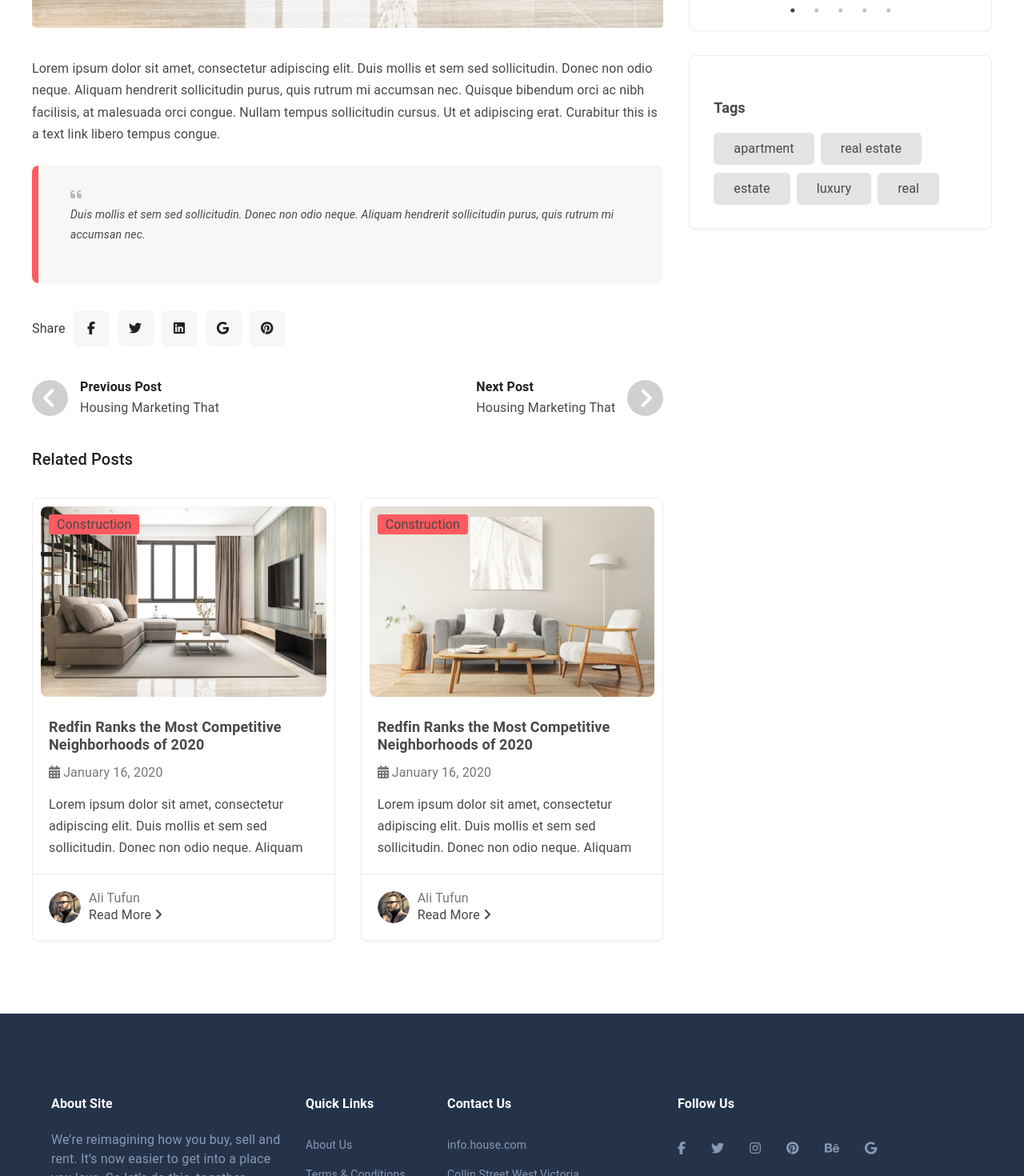
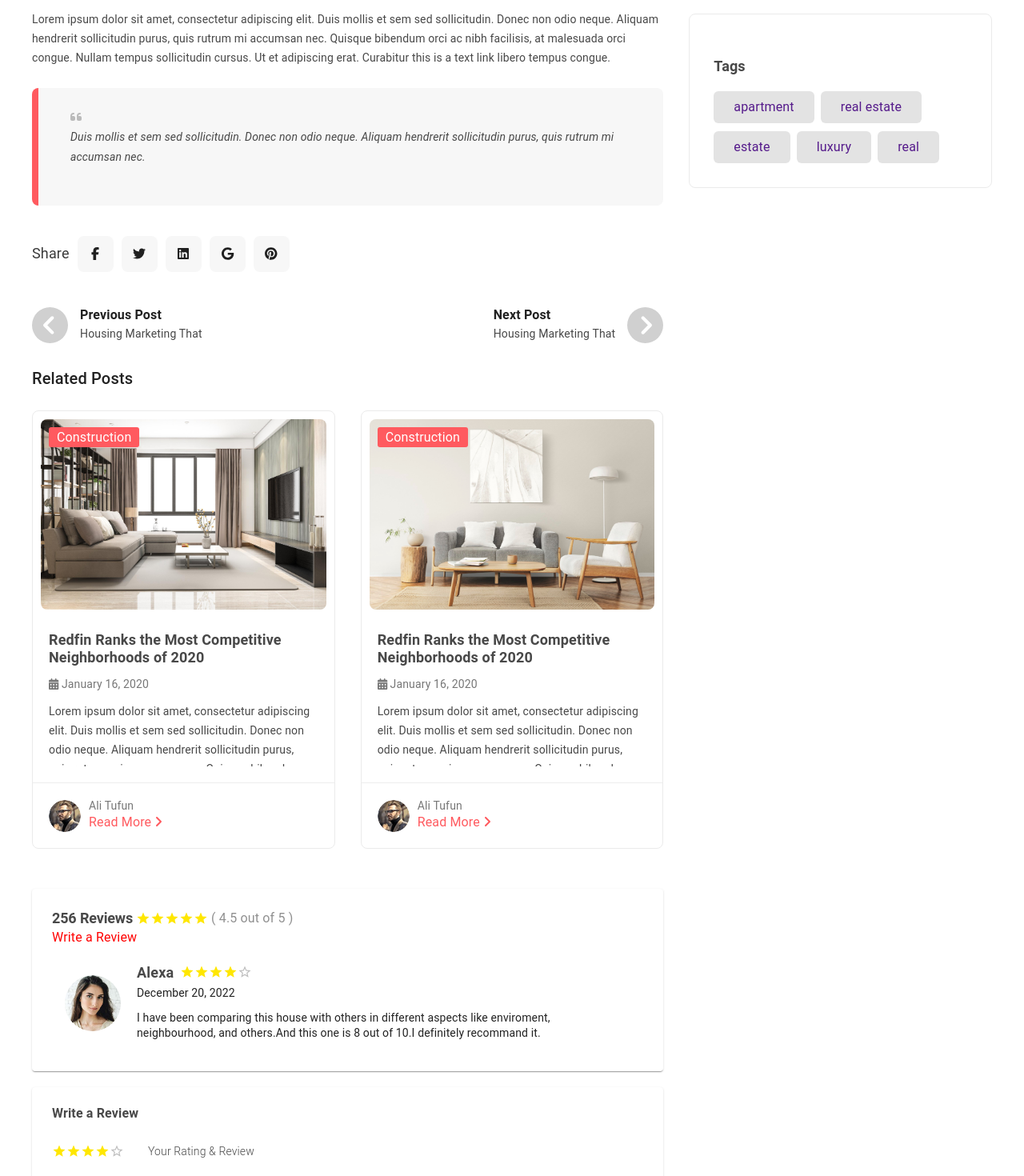
Before and after one commit to zakumialexes/real-estate, a React (Create React App) app: page /blog-single in a window 1280 px wide. Shown: the part 1320-2790 px from the top of the page at 80% size. Built offline with nearby package versions, Linux system fonts and the light colour scheme; data requests are answered from the project's data file; the HTML template or start-up script is replaced by a standard one.

Commit message:
ADD:Comment Section

```diff
--- a/src/App.js
+++ b/src/App.js
@@ -2,12 +2,34 @@ import "./App.css"
 import { RouterProvider } from "react-router-dom"
 import router from "./router/route"
 import { Layout } from "./layout/layout"
+import { createTheme, ThemeProvider, useTheme } from "@mui/material"
 
+const theme = createTheme({
+    components: {
+        MuiRating: {
+            defaultProps: { style: { color: "#FFE700", fontSize: "18px" } },
+        },
+    },
+    typography: {
+        allVariants: { lineHeight: "1rem" },
+    },
+    palette: {
+        text: {
+            main: "#484848",
+        },
+        reviewSubmitButton: {
+            main: "#ff5a5f",
+            contrastText: "#fff",
+        },
+    },
+})
 function App() {
     return (
-        <Layout>
-            <RouterProvider router={router} />
-        </Layout>
+        <ThemeProvider theme={theme}>
+            <Layout>
+                <RouterProvider router={router} />
+            </Layout>
+        </ThemeProvider>
     )
 }
 
--- a/src/layout/navbar/navbar.module.scss
+++ b/src/layout/navbar/navbar.module.scss
@@ -1,10 +1,10 @@
-a {
-  color: #484848 !important;
-}
-p,
-svg {
-  font-size: 16px !important;
-}
+// a {
+//   color: #484848 !important;
+// }
+// p,
+// svg {
+//   font-size: 16px !important;
+// }
 .divider {
     height: 35px;
     width: 1px;
--- a/src/pages/blog-single/blog-single.jsx
+++ b/src/pages/blog-single/blog-single.jsx
@@ -1,33 +1,34 @@
-import React, {useEffect, useState} from 'react';
-import BlogLayout from "../blog-list/blog-layout/blog-layout";
+import React, { useEffect, useState } from "react"
+import BlogLayout from "../blog-list/blog-layout/blog-layout"
 import style from "./blog-single.module.scss"
-import {FontAwesomeIcon} from "@fortawesome/react-fontawesome";
+import { FontAwesomeIcon } from "@fortawesome/react-fontawesome"
 import {
     faCalendarDays,
     faChevronCircleLeft,
     faChevronCircleRight,
-    faQuoteLeft
-} from "@fortawesome/free-solid-svg-icons";
-import {faComment, faEye} from "@fortawesome/free-regular-svg-icons";
-import {faFacebookF, faGoogle, faLinkedin, faPinterest, faTwitter} from "@fortawesome/free-brands-svg-icons";
-import RelatedBlogCard from "./related-post-card/related-blog-card";
-import {Grid, Typography} from "@mui/material";
+    faQuoteLeft,
+} from "@fortawesome/free-solid-svg-icons"
+import { faComment, faEye } from "@fortawesome/free-regular-svg-icons"
+import { faFacebookF, faGoogle, faLinkedin, faPinterest, faTwitter } from "@fortawesome/free-brands-svg-icons"
+import RelatedBlogCard from "./related-post-card/related-blog-card"
+import { Grid, Typography } from "@mui/material"
+import CommentSection from "./comment-section/comment-section"
 
 function BlogSingle() {
-    const [blog, setBlog] = useState();
+    const [blog, setBlog] = useState()
     const [relatedBlogs, setRelatedBlogs] = useState([])
 
     async function fetchBlogs() {
         const [fetchedBlog, fetchedRelatedBlog] = await Promise.all([
-            fetch("http://localhost:3500/blog-list/1").then(response => response.json()),
-            fetch("http://localhost:3500/blog-list?_limit=2").then(response => response.json())
+            fetch("http://localhost:3500/blog-list/1").then((response) => response.json()),
+            fetch("http://localhost:3500/blog-list?_limit=2").then((response) => response.json()),
         ])
         setBlog(fetchedBlog)
         setRelatedBlogs(fetchedRelatedBlog)
     }
 
     useEffect(() => {
-        fetchBlogs();
+        fetchBlogs()
     }, [])
 
     return (
@@ -35,53 +36,65 @@ function BlogSingle() {
             <div className={style.blogSingleContent}>
                 <div className={style.tagContainer}>
                     {blog?.tags.map((tag, i) => (
-                        <a href="#" className={style.tag} key={i}>{tag}</a>
+                        <a href="#" className={style.tag} key={i}>
+                            {tag}
+                        </a>
                     ))}
                 </div>
                 <h3 className={style.blogTitle}>{blog?.title}</h3>
                 <div className={style.blogInfo}>
-                    <img src={blog?.creator.photo} alt=""/>
+                    <img src={blog?.creator.photo} alt="" />
                     <p>{blog?.creator.name}</p>
-                    <p><FontAwesomeIcon icon={faCalendarDays}/> {blog?.createdDate}</p>
-                    <p><FontAwesomeIcon icon={faEye}/> 123</p>
-                    <p><FontAwesomeIcon icon={faComment}/> 123</p>
+                    <p>
+                        <FontAwesomeIcon icon={faCalendarDays} /> {blog?.createdDate}
+                    </p>
+                    <p>
+                        <FontAwesomeIcon icon={faEye} /> 123
+                    </p>
+                    <p>
+                        <FontAwesomeIcon icon={faComment} /> 123
+                    </p>
                 </div>
                 <div className={style.imgContainer}>
-                    <img src={blog?.photo} alt=""/>
+                    <img src={blog?.photo} alt="" />
                 </div>
                 <div className={style.description}>
                     <p>{blog?.description}</p>
                 </div>
                 <div className={style.quoteContainer}>
                     <div className={style.blockQuote}>
-                        <span className={style.quoteIcon}><FontAwesomeIcon icon={faQuoteLeft}/></span><br/>
-                        <em className={style.quoteText}>Duis mollis et sem sed sollicitudin. Donec non odio
-                            neque. Aliquam hendrerit sollicitudin purus, quis
-                            rutrum mi accumsan nec.</em>
+                        <span className={style.quoteIcon}>
+                            <FontAwesomeIcon icon={faQuoteLeft} />
+                        </span>
+                        <br />
+                        <em className={style.quoteText}>
+                            Duis mollis et sem sed sollicitudin. Donec non odio neque. Aliquam hendrerit sollicitudin
+                            purus, quis rutrum mi accumsan nec.
+                        </em>
                     </div>
                 </div>
                 <div className={style.socials}>
                     <p>Share</p>
                     <div className={style.socialIcon}>
-                        <FontAwesomeIcon icon={faFacebookF}/>
+                        <FontAwesomeIcon icon={faFacebookF} />
                     </div>
                     <div className={style.socialIcon}>
-                        <FontAwesomeIcon icon={faTwitter}/>
+                        <FontAwesomeIcon icon={faTwitter} />
                     </div>
                     <div className={style.socialIcon}>
-                        <FontAwesomeIcon icon={faLinkedin}/>
+                        <FontAwesomeIcon icon={faLinkedin} />
                     </div>
                     <div className={style.socialIcon}>
-                        <FontAwesomeIcon icon={faGoogle}/>
+                        <FontAwesomeIcon icon={faGoogle} />
                     </div>
                     <div className={style.socialIcon}>
-                        <FontAwesomeIcon icon={faPinterest}/>
+                        <FontAwesomeIcon icon={faPinterest} />
                     </div>
                 </div>
                 <div className={style.blogPaginate}>
                     <div className={style.prevPage}>
                         <a href="#">
-                            <FontAwesomeIcon icon={faChevronCircleLeft}/>
+                            <FontAwesomeIcon icon={faChevronCircleLeft} />
                         </a>
                         <div className={style.blogPaginateContent}>
                             <h5>Previous Post</h5>
@@ -94,7 +107,7 @@ function BlogSingle() {
                             <p>Housing Marketing That</p>
                         </div>
                         <a href="#">
-                            <FontAwesomeIcon icon={faChevronCircleRight}/>
+                            <FontAwesomeIcon icon={faChevronCircleRight} />
                         </a>
                     </div>
                 </div>
@@ -104,13 +117,14 @@ function BlogSingle() {
                     </Grid>
                     {relatedBlogs.map((relatedBlog, i) => (
                         <Grid item key={i} sm={6}>
-                            <RelatedBlogCard blog={relatedBlog}/>
+                            <RelatedBlogCard blog={relatedBlog} />
                         </Grid>
                     ))}
                 </Grid>
+                <CommentSection />
             </div>
         </BlogLayout>
-    );
+    )
 }
 
-export default BlogSingle;
+export default BlogSingle
--- /dev/null
+++ b/src/pages/blog-single/comment-section/comment-section.jsx
@@ -0,0 +1,210 @@
+import { useState } from "react"
+import {
+    Grid,
+    Paper,
+    Typography,
+    Avatar,
+    List,
+    ListItem,
+    ListItemText,
+    ListItemAvatar,
+    Box,
+    TextField,
+    Rating,
+    Button,
+} from "@mui/material"
+
+export default function CommentSection() {
+    const [totalState, setTotalState] = useState({
+        rating: 4.5,
+        reviews: 256,
+    })
+    const [reviews, setReviews] = useState([
+        {
+            id: "1",
+            username: "Alexa",
+            date: "December 20, 2022",
+            review: `I have been comparing this house with others in different aspects like
+            enviroment, neighbourhood, and others.And this one is 8 out of 10.I
+            definitely recommand it.`,
+            rating: 4,
+        },
+    ])
+    const submitReview = () => {
+        const date = new Date()
+        const months = [
+            "January",
+            "February",
+            "March",
+            "April",
+            "May",
+            "June",
+            "July",
+            "August",
+            "September",
+            "October",
+            "November",
+            "December",
+        ]
+        // axios.post("http://localhost:3500",{commentState,date:`{date.getDate()} {months[date.getMonth() - 1]},{date.getFullYear()}`})
+    }
+    const [commentState, setCommentState] = useState({
+        username: "",
+        review: "",
+        rating: 4,
+    })
+    return (
+        <Box sx={{ marginTop: "20px" }}>
+            <Paper sx={{ padding: "25px 25px 15px 25px" }}>
+                <Grid container>
+                    <Grid
+                        display="inline-grid"
+                        gridTemplateColumns="max-content max-content max-content"
+                        item
+                        xs={8}
+                        columnGap="4px"
+                        gridAutoRows="1fr"
+                        rowGap="4px"
+                    >
+                        <Grid container alignItems="center">
+                            <Typography variant="h2" fontSize="18px" fontWeight="bold" color="text.main">
+                                {totalState.reviews} Reviews
+                            </Typography>
+                        </Grid>
+                        <Grid container gap="2px" alignItems="center">
+                            <Rating name="read-only" defaultValue={4.5} readOnly />
+                        </Grid>
+                        <Grid item sx={{ opacity: 0.5 }} height="100%">
+                            ( {totalState.rating} out of 5 )
+                        </Grid>
+                    </Grid>
+                    <Grid
+                        container
+                        item
+                        xs={0}
+                        sx={{ display: { xs: "none", sm: "block" } }}
+                        justifyContent="flex-end"
+                        color="#ff0000"
+                    >
+                        Write a Review
+                    </Grid>
+                </Grid>
+                <Grid>
+                    <List>
+                        {reviews.map((review) => (
+                            <ListItem>
+                                <ListItemAvatar
+                                    key={review.id}
+                                    sx={{ width: "90px", height: "90px", display: "flex", alignItems: "center" }}
+                                >
+                                    <Avatar
+                                        alt="Profile Picture"
+                                        src="images/agents/agent-1.jpg"
+                                        sx={{ width: "70px", height: "70px" }}
+                                    />
+                                </ListItemAvatar>
+                                <ListItemText
+                                    disableTypography
+                                    primary={
+                                        <Grid display="grid" gridTemplateColumns="max-content max-content">
+                                            <Typography
+                                                color="text.main"
+                                                fontWeight="bold"
+                                                fontSize="18px"
+                                                display="inline-flex"
+                                                alignItems="flex-end"
+                                            >
+                                                {review.username}
+                                            </Typography>
+                                            <Typography
+                                                display="inline-flex"
+                                                alignItems="center"
+                                                gap="5px"
+                                                marginLeft="8px"
+                                            >
+                                                <Rating name="read-only2" value={review.rating} readOnly />
+                                            </Typography>
+                                        </Grid>
+                                    }
+                                    secondary={
+                                        <>
+                                            <Typography fontSize="14px" margin="8px 0 12px 0" lineHeight="1.2rem">
+                                                {review.date}
+                                            </Typography>
+
+                                            <Typography fontSize="14px" lineHeight="1.2rem">
+                                                {review.review}
+                                            </Typography>
+                                        </>
+                                    }
+                                />
+                            </ListItem>
+                        ))}
+                    </List>
+                </Grid>
+            </Paper>
+            <Paper sx={{ padding: "25px", marginTop: "20px" }}>
+                <Typography color="text.main" fontWeight="bold">
+                    Write a Review
+                </Typography>
+                <Grid display="inline-grid" gridTemplateColumns="max-content max-content" margin="30px 0">
+                    <Rating
+                        name="read-only3"
+                        value={commentState.rating}
+                        onChange={(e) => setCommentState({ ...commentState, rating: e.target.value })}
+                        precision={0.5}
+                    />
+                    <Typography
+                        display="inline-flex"
+                        alignItems="center"
+                        fontWeight="350"
+                        fontSize="14px"
+                        color="text.main"
+                        marginLeft="30px"
+                    >
+                        Your Rating & Review
+                    </Typography>
+                </Grid>
+                <TextField
+                    type="text"
+                    placeholder="Your Name"
+                    value={commentState.username}
+                    onChange={(e) => setCommentState({ ...commentState, title: e.target.value })}
+                    fullWidth
+                />
+                <TextField
+                    fullWidth
+                    sx={{
+                        marginTop: "20px",
+                        height: "200px",
+                    }}
+                    inputProps={{ style: { height: "100%" } }}
+                    placeholder="Your Review"
+                    value={commentState.review}
+                    onChange={(e) => setCommentState({ ...commentState, review: e.target.value })}
+                    multiline
+                    rows={6}
+                />
+                <Button
+                    color="reviewSubmitButton"
+                    variant="contained"
+                    sx={{
+                        boxShadow: "none",
+                        borderRadius: "8px",
+                        padding: { xs: "10px", sm: "15px" },
+                        border: "2px solid #ff5a5f",
+                        "&:hover": {
+                            backgroundColor: "#fff",
+                            color: "#ff5a5f",
+                            boxShadow: "none",
+                        },
+                    }}
+                    onClick={submitReview}
+                >
+                    {" "}
+                    Submit Review
+                </Button>
+            </Paper>
+        </Box>
+    )
+}
```
Lines whose indentation alone changed are shown as unchanged.
